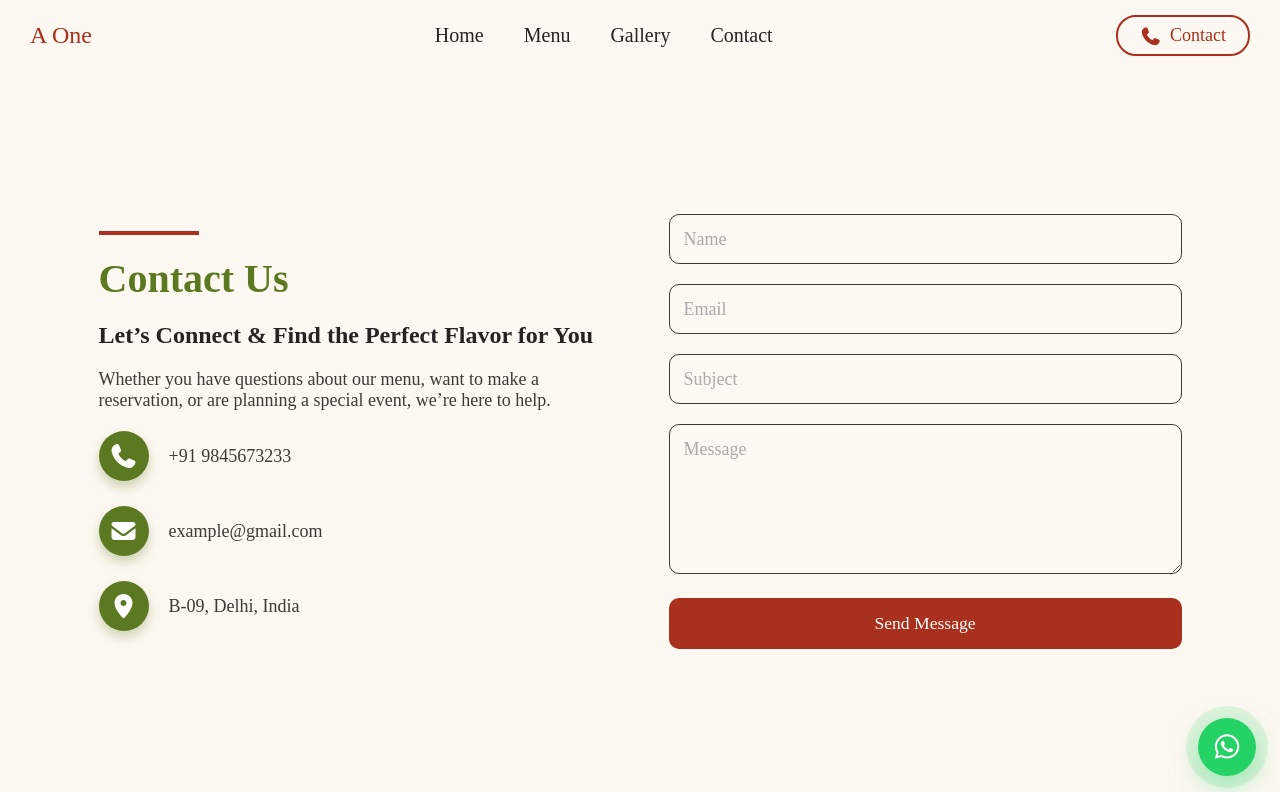
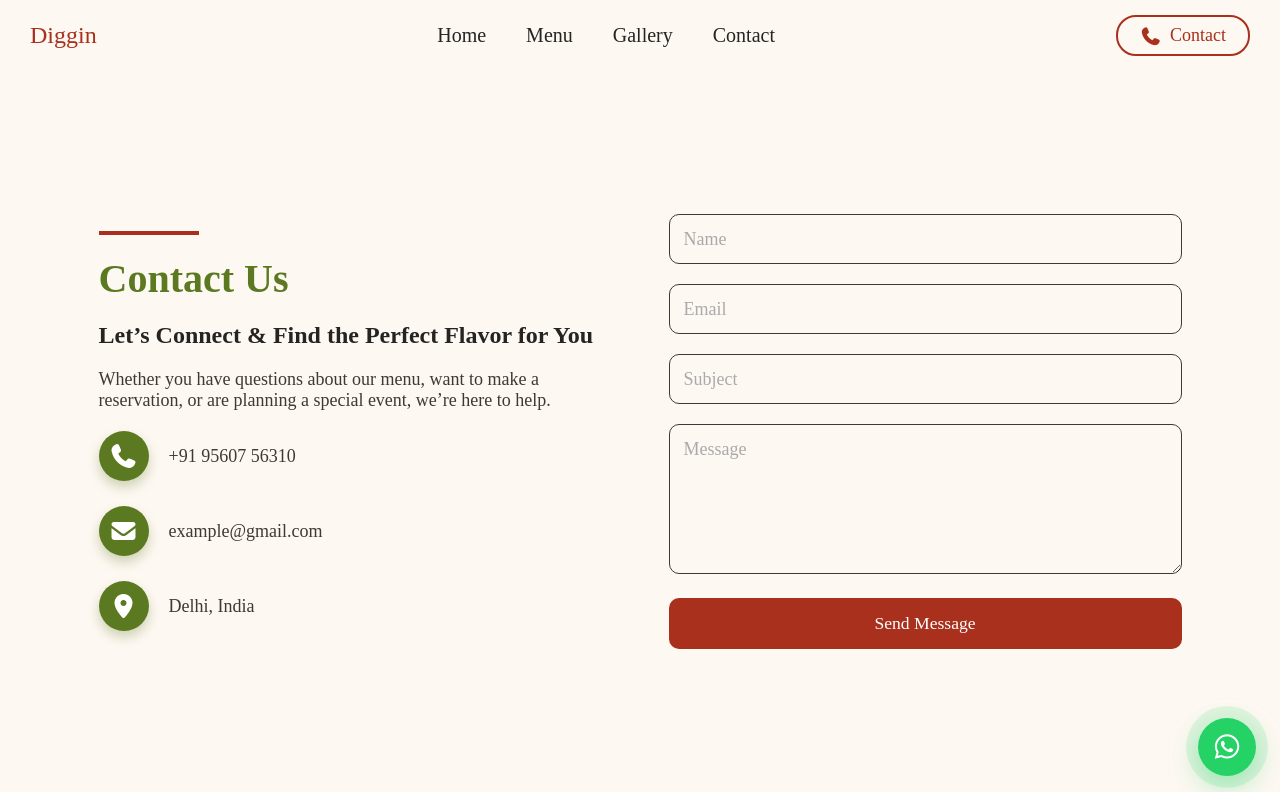
Before and after one commit to nayabwebdeveloper/restaurant, a Flask app: page /contact in a window 1280 px wide. Shown: the top 792 px of the page. Run offline with Flask 3, Linux system fonts and the light colour scheme; parts of the project's set-up code (start-up, migrations or seed data) failed here and were passed over; some libraries are stand-ins or nearby versions.

Commit message:
Diggin update

```diff
--- a/templates/contact.html
+++ b/templates/contact.html
@@ -19,7 +19,7 @@
                     <div class="contact-icon">
                         <div class="icon-box">
                             <i class="fa-solid fa-phone"></i>
-                            <p>+91 9845673233</p>
+                            <p>+91 95607 56310</p>
                         </div>
                         <div class="icon-box">
                             <i class="fa-solid fa-envelope"></i>
@@ -27,7 +27,7 @@
                         </div>
                         <div class="icon-box">
                             <i class="fa-solid fa-location-dot"></i>
-                            <p>B-09, Delhi, India</p>
+                            <p>Delhi, India</p>
                         </div>
                     </div>
                 </div>
@@ -71,7 +71,7 @@
             <div class="map-container">
                 <!-- Google Map Embed Code Yahan Paste Karein -->
                 <iframe
-                    src="https://www.google.com/maps/embed?pb=!1m14!1m8!1m3!1d10660.192571899002!2d77.2548556!3d28.7090966!3m2!1i1024!2i768!4f13.1!3m3!1m2!1s0x390cfd3faaec64c5%3A0xd59833370b9f6013!2sA%20ONE%20SHAKES%20SAHAB!5e1!3m2!1sen!2sin!4v1770915635939!5m2!1sen!2sin"
+                    src="https://www.google.com/maps/embed?pb=!1m18!1m12!1m3!1d2668.0819308167456!2d77.22734177409319!3d28.60839178517906!2m3!1f0!2f0!3f0!3m2!1i1024!2i768!4f13.1!3m3!1m2!1s0x390ce3fbfd459c99%3A0x3d81676c8c906ba1!2sDiggin!5e1!3m2!1sen!2sin!4v1771063461114!5m2!1sen!2sin"
                     width="100%"
                     height="400"
                     style="border:0; border-radius: 10px;"
--- a/templates/index.html
+++ b/templates/index.html
@@ -10,18 +10,18 @@
 <body>
     <header>
         <div class="logo">
-            <a href="{{ url_for('home') }}"><img src="" alt="">A One</a>
+            <a href="{{ url_for('home') }}"><img src="" alt="">Diggin</a>
         </div>
         <nav>
             <ul id="nav-menu">
                 <div class="logo mobile-logo">
-                    <a href="{{ url_for('home') }}"><img src="" alt="">A One</a>
+                    <a href="{{ url_for('home') }}"><img src="" alt="">Diggin</a>
                 </div>
                 <li><a href="{{ url_for('home') }}">Home</a></li>
                 <li><a href="{{ url_for('menu') }}">Menu</a></li>
                 <li><a href="{{ url_for('gallery') }}">Gallery</a></li>
                 <li><a href="{{ url_for('contact') }}">Contact</a></li>
-                <div class="mobile-button"><a href="tel:+918512853208"><i class="fa-solid fa-phone"></i> Contact</a></div>
+                <div class="mobile-button"><a href="tel:+91"><i class="fa-solid fa-phone"></i> Contact</a></div>
             </ul>
         </nav>
 
@@ -31,7 +31,7 @@
             <span></span>
         </div>
         <div class="contact-btn">
-            <a href="tel:+918512853208"><i class="fa-solid fa-phone"></i> Contact</a>
+            <a href="tel:+91"><i class="fa-solid fa-phone"></i> Contact</a>
         </div>
 
     </header>
@@ -172,7 +172,7 @@
 
 
     <a
-        href="https://wa.me/+918512853208"
+        href="https://wa.me/+919560756310"
         target="_blank"
         class="whatsapp-widget"
         aria-label="Chat on WhatsApp">
@@ -214,8 +214,8 @@
             <!-- Contact -->
             <div class="footer-contact">
                 <h4> Contact</h4>
-                <p><span style="font-weight: bold; ">Address:</span> Gali No 10, A-528, 20 Futa Road, Shriram Colony, Khazoori Khas, Delhi, 110090</p>
-                <p><span style="font-weight: bold;">Phone:</span> +91 85128 53208</p>
+                <p><span style="font-weight: bold; ">Address:</span> Bikaner House, Pandara Flats, India Gate, New Delhi, Delhi 110003</p>
+                <p><span style="font-weight: bold;">Phone:</span> +91 95607 56310</p>
                 <p><span style="font-weight: bold;">Email:</span> hello@foodierestaurant.com</p>
             </div>
 
```
